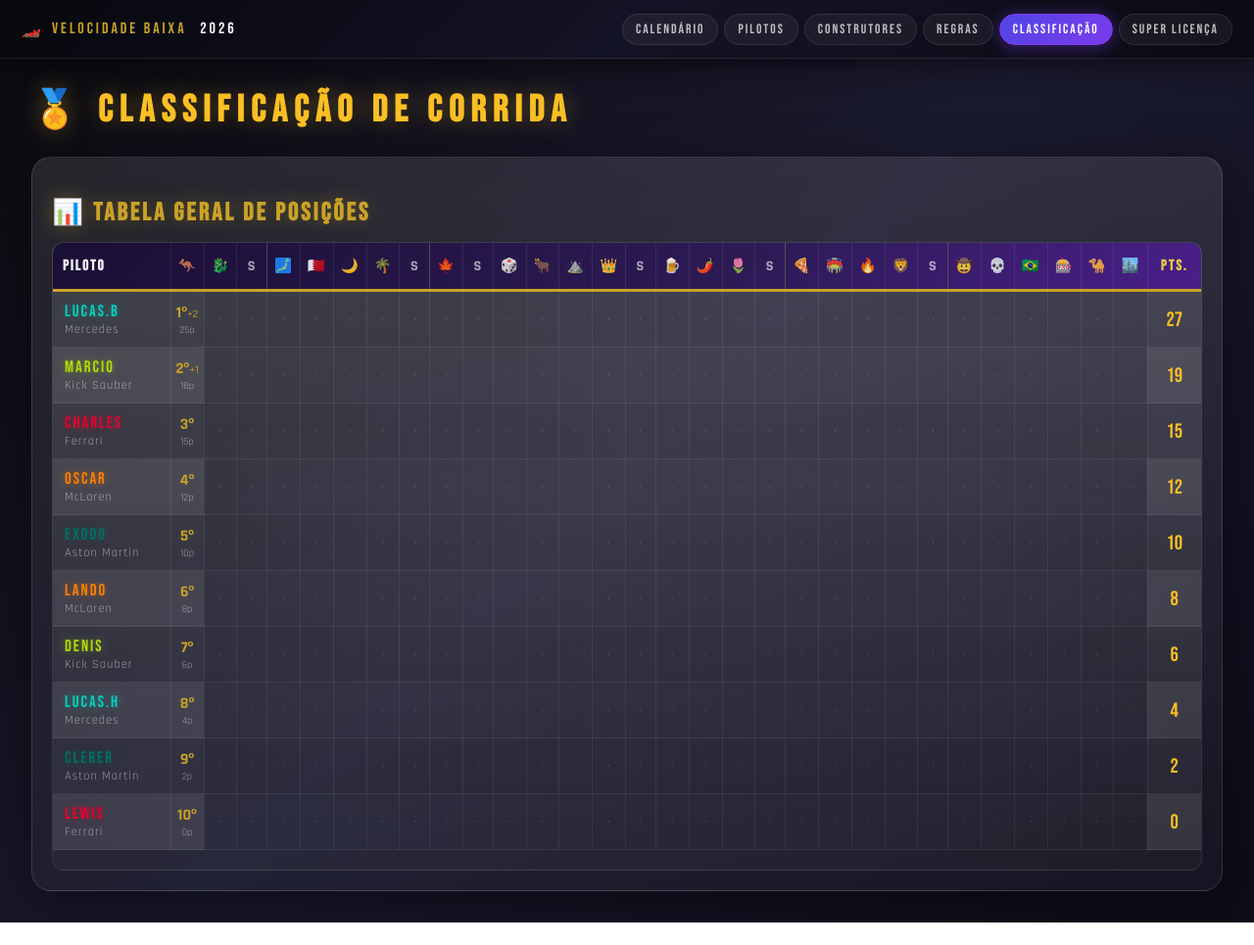
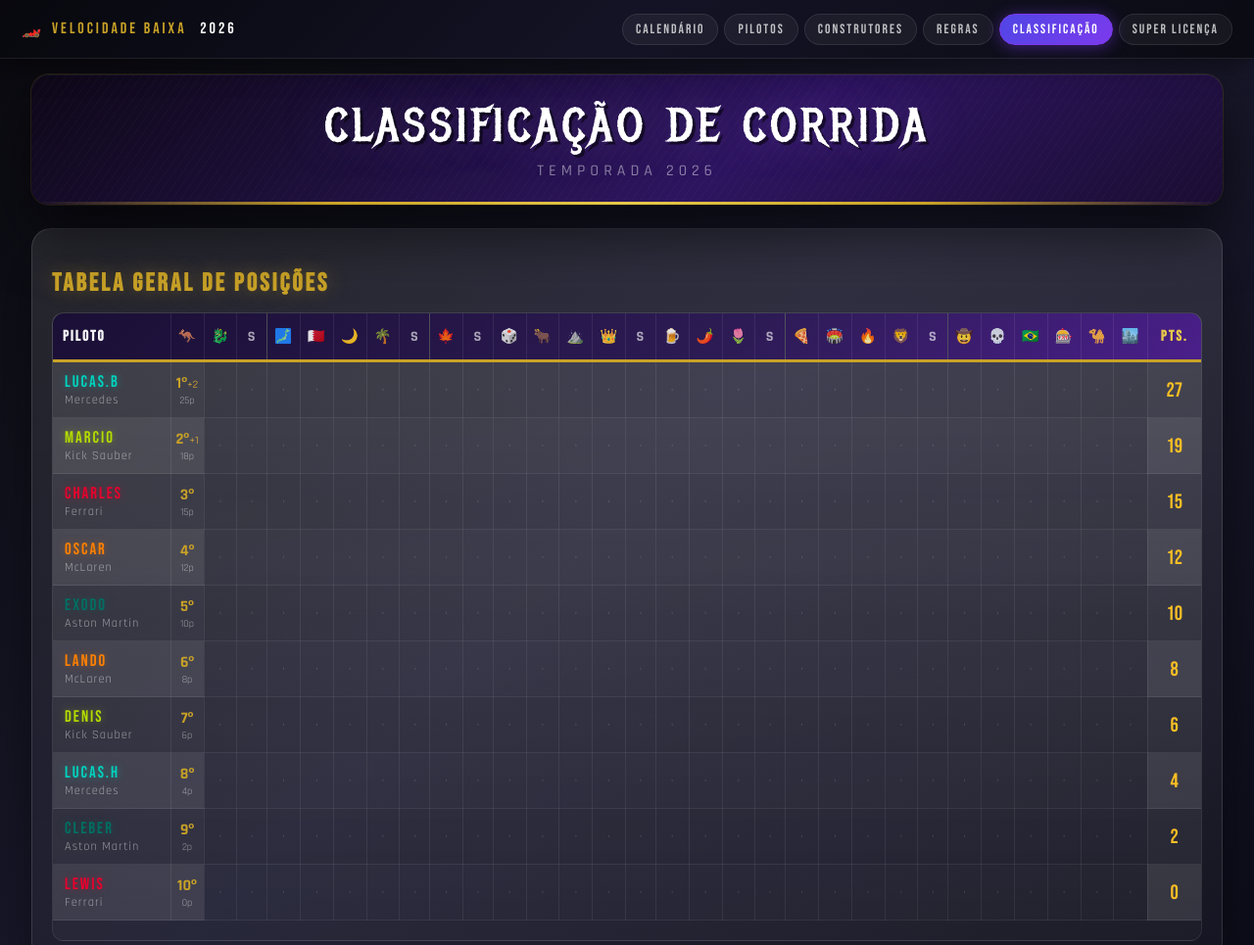
Before and after one commit to Marcio-Santiago/velocidade-baixa, a plain HTML site: page classificacao_de_corrida.html in a window 1280 px wide. Shown: the top 965 px of the page at 98% size. Before the commit the page ends 942 px from the top, so only its background shows below. Drawn offline with Linux system fonts and the light colour scheme.

Commit message:
Add files via upload

```diff
--- a/classificacao_de_corrida.html
+++ b/classificacao_de_corrida.html
@@ -273,6 +273,39 @@
         font-size: 0.9em;
       }
     }
+
+    /* MINI HEADER for classificacao */
+    .page-header {
+        text-align: center;
+        margin-bottom: 24px;
+        padding: 28px 40px 24px;
+        background: linear-gradient(145deg, #0e0818 0%, #1c0f38 30%, #2e1560 60%, #1a0d32 100%);
+        border-radius: 18px;
+        box-shadow: 0 24px 64px rgba(0,0,0,0.65), inset 0 1px 0 rgba(255,255,255,0.07), 0 0 0 1px rgba(201,162,39,0.18);
+        position: relative; overflow: hidden;
+    }
+    .page-header::before {
+        content: ''; position: absolute; inset: 0;
+        background: repeating-linear-gradient(-55deg, transparent, transparent 6px, rgba(255,255,255,0.018) 6px, rgba(255,255,255,0.018) 7px);
+        pointer-events: none;
+    }
+    .page-header::after {
+        content: ''; position: absolute; bottom: 0; left: 0; right: 0; height: 3px;
+        background: linear-gradient(90deg, transparent 0%, #c9a227 25%, #e6c84a 50%, #c9a227 75%, transparent 100%);
+    }
+    .page-header h1 {
+        font-family: 'Metal Mania', cursive;
+        font-size: 3em; font-weight: 400; text-transform: uppercase;
+        letter-spacing: 4px; color: #fff;
+        text-shadow: 3px 3px 0 rgba(0,0,0,0.55), 0 0 50px rgba(180,140,255,0.28);
+        position: relative; z-index: 1; margin: 0; line-height: 1.05;
+    }
+    .page-header .subtitle {
+        font-family: 'Rajdhani', sans-serif; font-size: 1em; font-weight: 500;
+        color: rgba(255,255,255,0.45); margin-top: 10px;
+        letter-spacing: 5px; text-transform: uppercase; position: relative; z-index: 1;
+    }
+
       /* ── FIXED NAV ─────────────────────────────────────────── */
     .fixed-nav {
       position: fixed; top: 0; left: 0; right: 0; z-index: 9999;
@@ -340,11 +373,14 @@
     </div>
   </nav>
 
+  <div class="page-header">
+    <h1>Classificação de Corrida</h1>
+    <div class="subtitle">Temporada 2026</div>
+  </div>
   <main>
-    <h1>🏅 Classificação de Corrida</h1>
 
     <div class="card">
-      <h2>📊 Tabela Geral de Posições</h2>
+      <h2>Tabela Geral de Posições</h2>
       <div style="overflow-x: auto; background: linear-gradient(180deg, var(--cardA), var(--cardB)); border-radius: 12px; border: 1px solid rgba(255,255,255,.08);">
         <table class="standings-table" id="standingsTable">
           <thead id="standingsHead"></thead>
```
